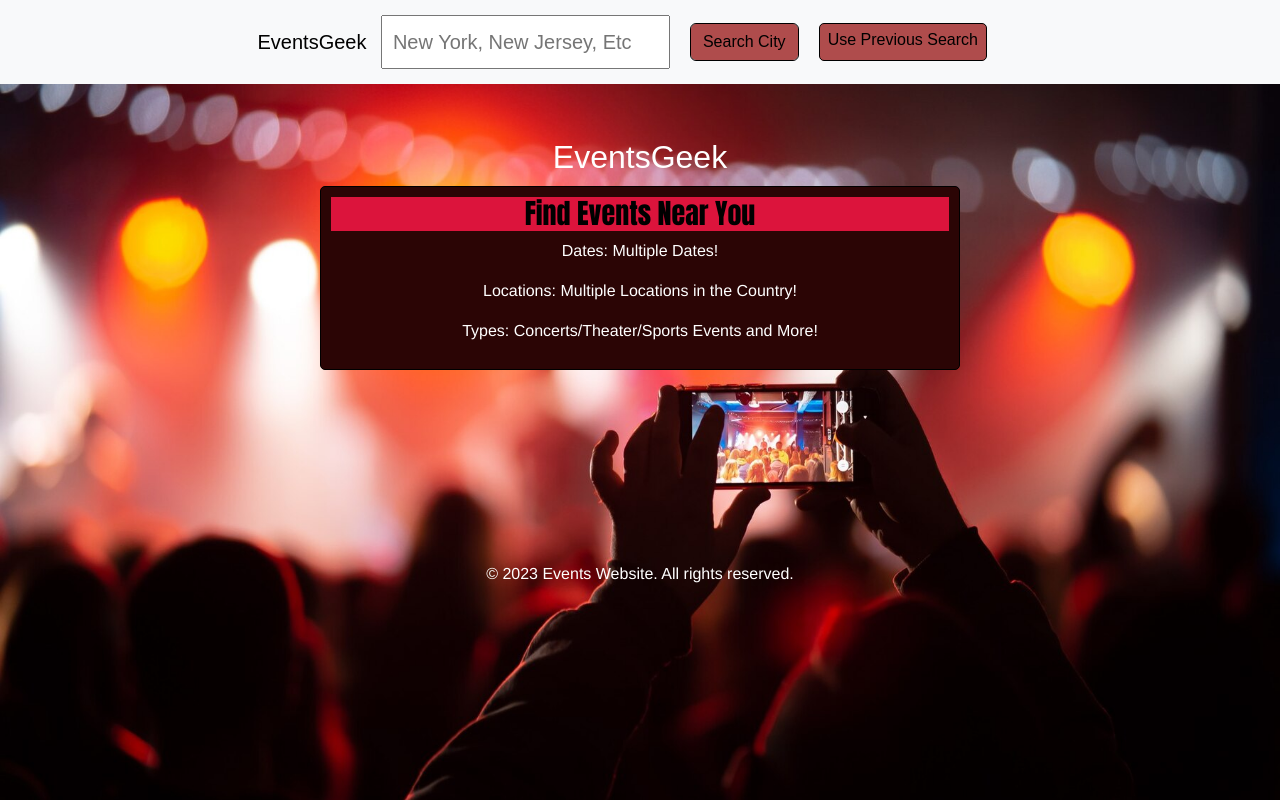
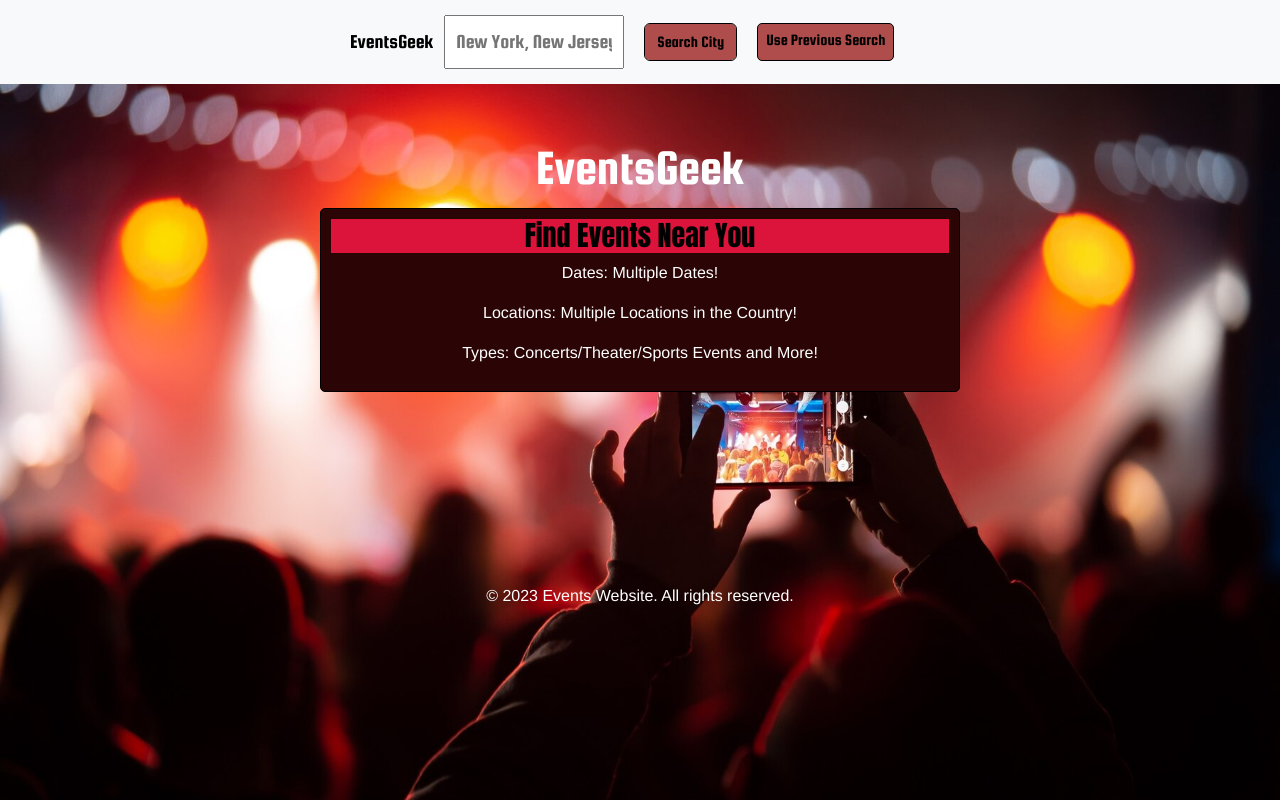
Before and after one commit to Leonn24/EventGeek-Project1, a plain HTML site: page index.html in a window 1280 px wide. Drawn offline with nearby package versions, Linux system fonts and the light colour scheme.

Commit message:
made some more chnages to the css/html

```diff
--- a/assets/css/style.css
+++ b/assets/css/style.css
@@ -12,7 +12,7 @@ html {
 }
 
 header {
-    font-family: fantasy;
+    font-family: Squada One;
     background-color: #000000;
     color: #fff;
     padding: 0.5em;
@@ -68,11 +68,15 @@ div.event {
 }
 
 #title {
-    font-family: fantasy;
+    font-family: Squada One;
     text-align: center;
     color: white;
     margin: 0;
     padding: 10px;
+}
+
+h2 {
+    font-size: 50px;
 }
 
 h1 {
@@ -95,7 +99,7 @@ p {
     text-align: center;
     background: crimson;
     color: black;
-    font-family: fantasy;
+    font-family: Squada One;
 }
 
 #event-title {
@@ -108,7 +112,7 @@ p {
 
 #previous-search-button {
     background-color: #af4c4c;
-    font-family: fantasy;
+    font-family: Squada One;
     color: #000;
     margin: 10px;
     padding: 5;
@@ -124,7 +128,7 @@ p {
 
 .ticketButton {
     background-color: #af4c4c;
-    font-family: fantasy;
+    font-family: Squada One;
     color: #fff;
     margin: auto;
     padding: 5;
--- a/index.html
+++ b/index.html
@@ -8,7 +8,8 @@
         integrity="sha384-T3c6CoIi6uLrA9TneNEoa7RxnatzjcDSCmG1MXxSR1GAsXEV/Dwwykc2MPK8M2HN" crossorigin="anonymous">
     <link rel="stylesheet" href="./assets/css/style.css">
     <link rel="stylesheet" href="https://fonts.googleapis.com/css2?family=Anton&display=swap">
-    <link rel="stylesheet" href="https://fonts.googleapis.com/css2?family=Passion+One&display=swap">
+    <link rel="stylesheet" href="https://fonts.googleapis.com/css2?family=Squada+One&display=swap">
+    <!-- <link rel="stylesheet" href="https://fonts.googleapis.com/css2?family=Passion+One&display=swap"> -->
     <title>EventGeek</title>
 </head>
 
```
